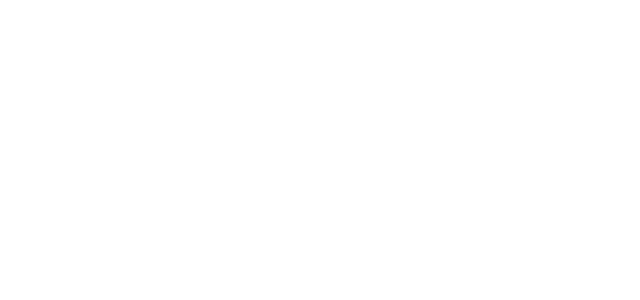
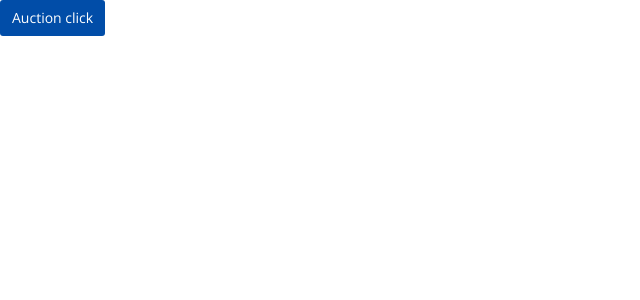
Before and after one commit to eluyema/auction-bachelor-thesis, a Vue app: page / in a window 1280 px wide. Shown: the top 300 px of the page, without its empty margins (0-640 px from the left). Built offline with nearby package versions, Linux system fonts and the light colour scheme.

Commit message:
add button to app component (just for example)

```diff
--- a/src/App.vue
+++ b/src/App.vue
@@ -1,8 +1,12 @@
 <script setup lang="ts">
+import Button from './shared/ui/Button/Button.vue';
+
 </script>
 
 <template>
-
+<Button>
+  Auction click
+</Button>
 </template>
 
 <style scoped>
```
